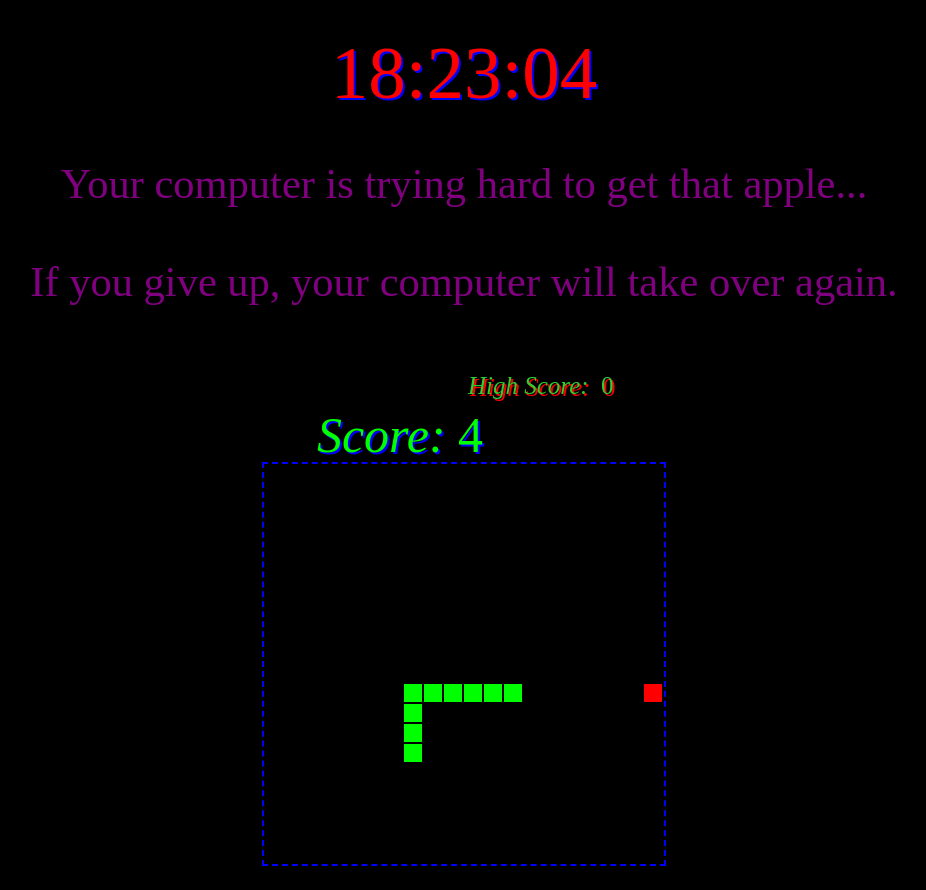
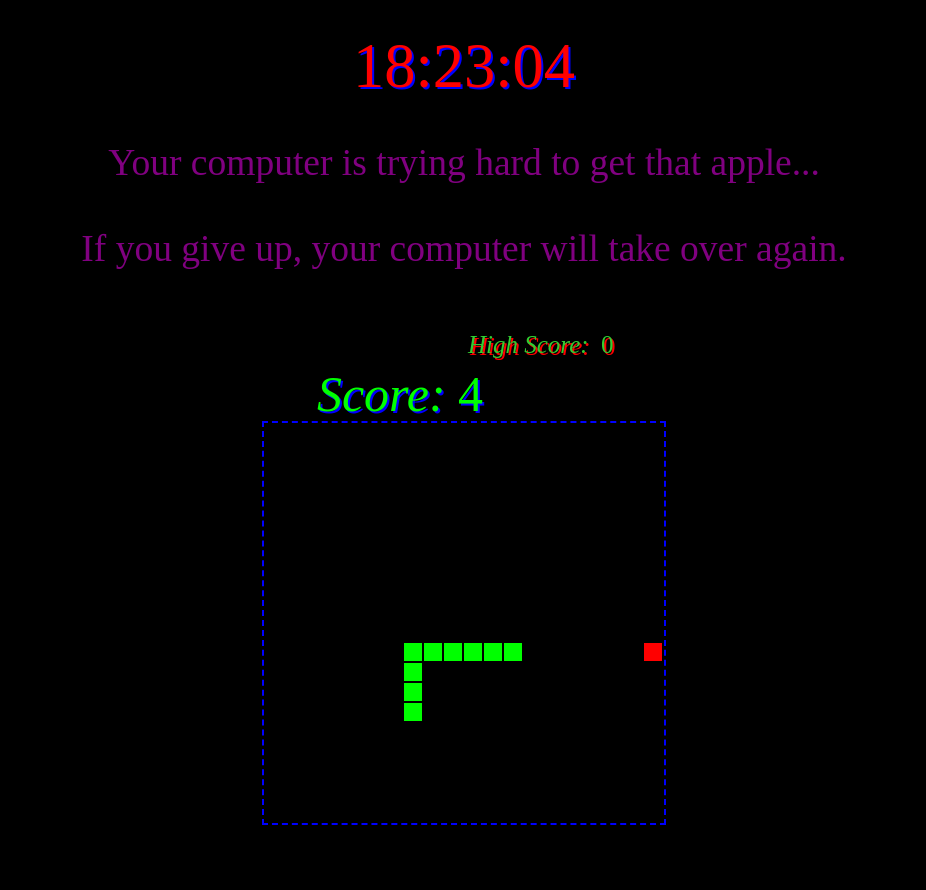
Before and after one commit to casyellow/Snake, a plain HTML site: page index.html in a window 1280 px wide. Shown: the whole page, without its empty margins (176-1102 px from the left). Drawn offline with nearby package versions, Linux system fonts and the light colour scheme.

Commit message:
Update index.html

```diff
--- a/index.html
+++ b/index.html
@@ -71,7 +71,7 @@
 	</style>
 </head>
 <body onload="startTime();">
-	<div style="font-size: 150%; color: red; text-shadow: 2px 2px blue; background-color: black; padding-top: 30px; " id="txt"></div>
+	<div style="font-size: 125%; color: red; text-shadow: 2px 2px blue; background-color: black; padding-top: 30px; " id="txt"></div>
 	<script>
 		function startTime() {
 			const today = new Date();
@@ -91,7 +91,7 @@
 	</script>
 
 	<div style="color:red; background-color: black;">
-		<p class="desc" style="font-size: 85%; color: purple;">
+		<p class="desc" style="font-size: 75%; color: purple;">
 			Your computer is trying hard to get that apple...<br />
 			<strong style="color: red; text-shadow: 2px 2px purple;" class="blink_me">Use the <em>W/A/S/D</em> or <em>arrow</em> keys to help it out.<br /></strong>
 			If you give up, your computer will take over again.
```
